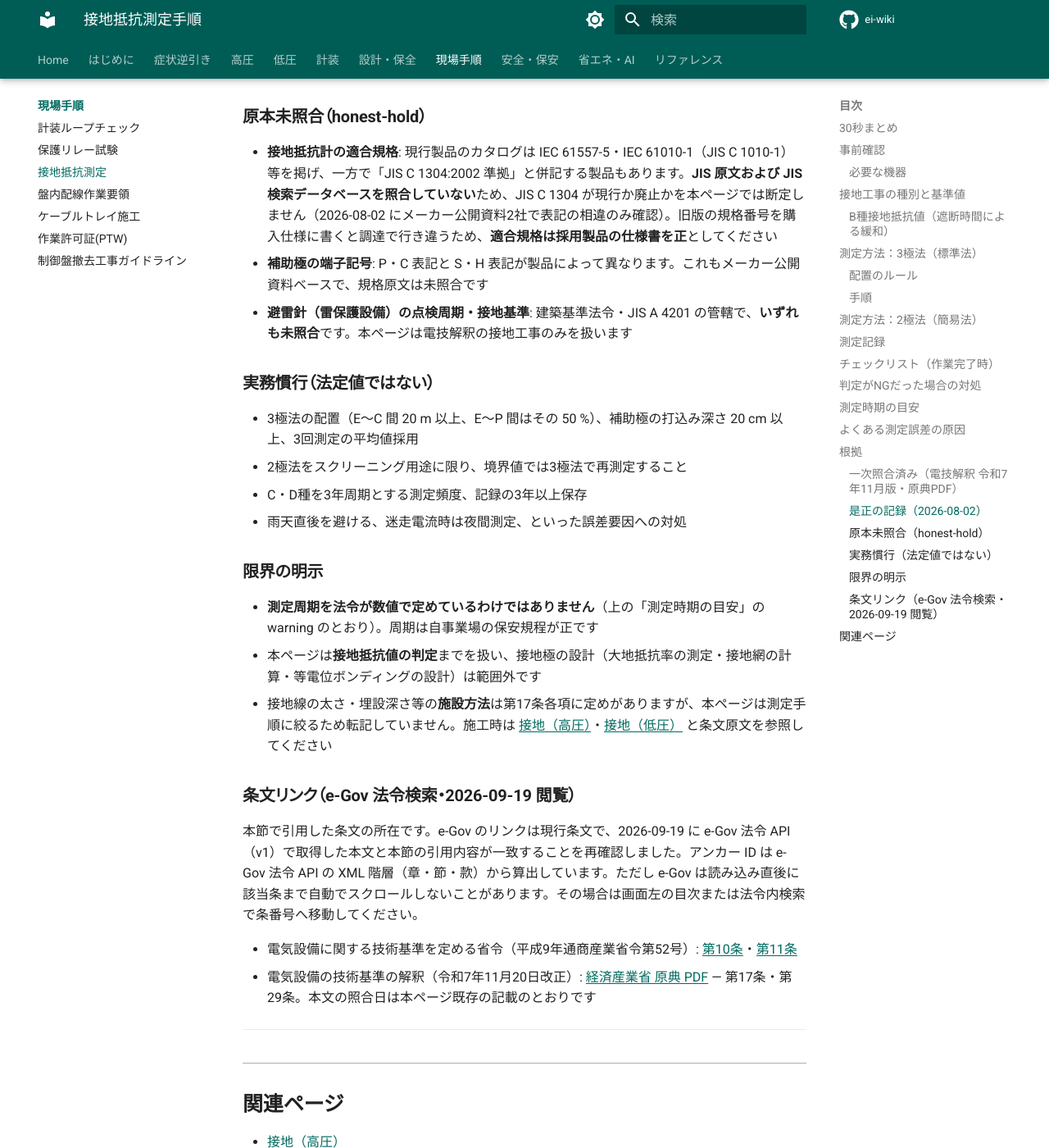
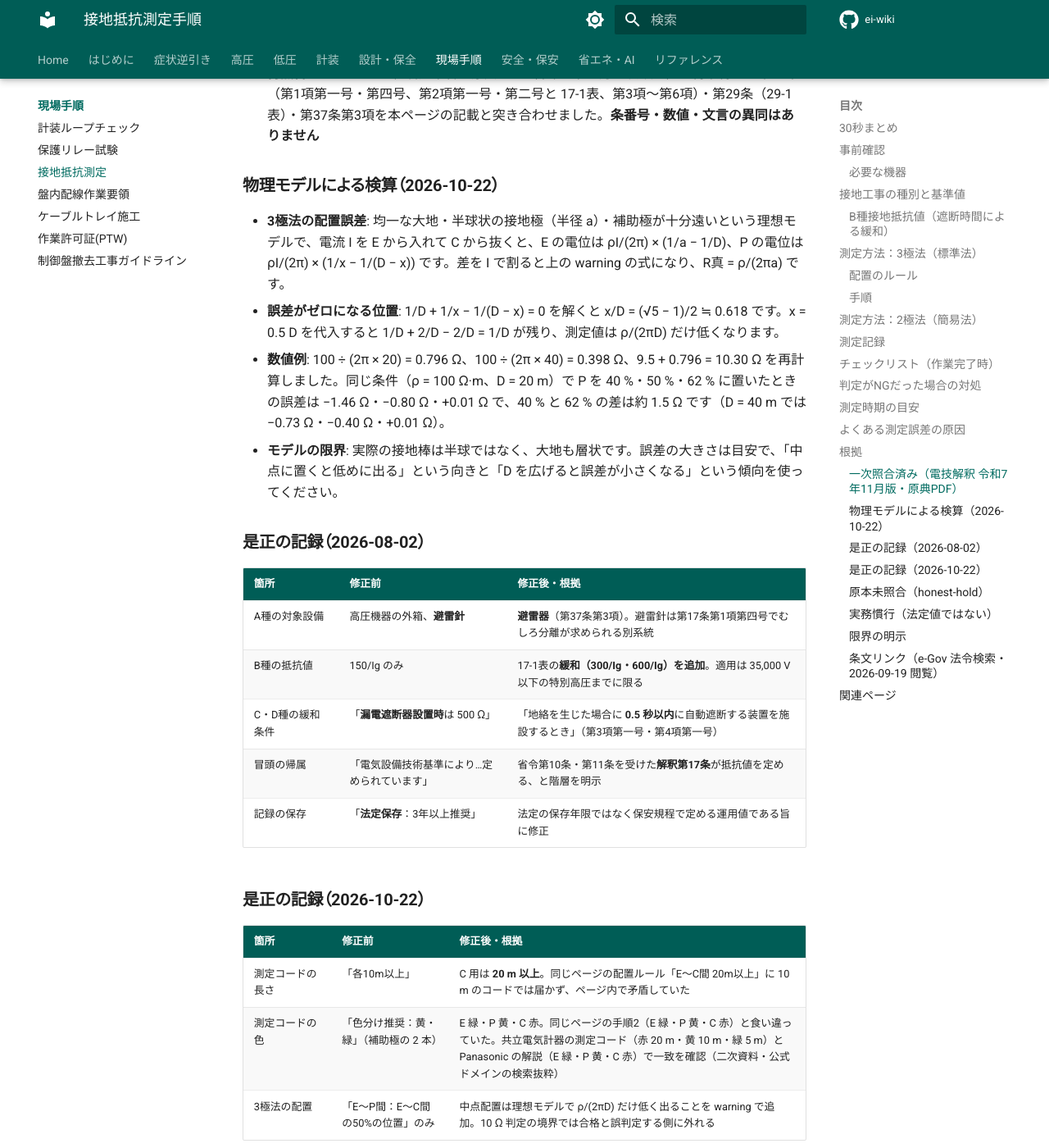
Before and after one commit to kfurufuru/ei-wiki, an MkDocs documentation site: the page built from docs/guidelines/grounding-inspection.md, in a window 1280 px wide and 1400 px high, scrolled down 8297 px. Shown: the whole window at 82% size. Built offline with MkDocs 1.6.1 and Material for MkDocs 9.7.7, drawn with Linux system fonts in a browser that asks for light colours; comment, search, counter and statistics services are not loaded; some of the changed text lies outside the part shown.

Commit message:
fix(接地抵抗測定): 測定コード長さ・色のページ内矛盾と3極法中点配置の過小評価を是正
- C 用コード 20 m 以上（配置 E〜C 20 m に 10 m コードでは届かない）。色を E緑・P黄・C赤に統一
- P を中点に置くと理想モデルで ρ/(2πD) 低く出る（10 Ω 判定で合格側に外れる）warning と検算を追加
- 電技解釈 第17条・第29条・第37条第3項を原典PDF（令和7年11月）で再照合、異同なし

Co-Authored-By: Claude Opus 5.5 <noreply@anthropic.com>
Claude-Session: https://claude.ai/code/session_014hFAKga6G9WfD9E6Ry5rht

````diff
--- a/docs/guidelines/grounding-inspection.md
+++ b/docs/guidelines/grounding-inspection.md
@@ -6,7 +6,7 @@ tags:
   - 接地
   - チェックリスト
 audience: [電気担当, 保全担当]
-last_verified: 2026-08-02
+last_verified: 2026-10-22
 ---
 
 # 接地抵抗測定手順
@@ -37,7 +37,7 @@ last_verified: 2026-08-02
 |------|---------|
 | 接地抵抗計（アーステスタ） | 0.01 Ω〜1 kΩ 以上のレンジ。適合規格は製品仕様で確認（下記注記） |
 | 補助接地棒（P棒・C棒） | 各1本（長さ30cm以上の金属棒） |
-| 補助接地コード | 各10m以上（色分け推奨：黄・緑） |
+| 測定コード | P 用 **10 m 以上**、C 用 **20 m 以上**（下の配置で E〜C 間 20 m に届く長さ）。E 用は計器から被測定接地端子まで届く長さ。色は E 緑・P 黄・C 赤が一般的 |
 | スパナ・ドライバ | 接地端子取り外し用 |
 | 記録用紙 | 測定値記録用 |
 
@@ -102,6 +102,23 @@ last_verified: 2026-08-02
 - E（被測定接地極）〜P（電位補助）〜C（電流補助）を**一直線上**に配置
 - E〜C間：**20m以上**（推奨）
 - E〜P間：E〜C間の**50%の位置**
+
+!!! warning "P を E〜C の中点に置くと、実際より低く出る"
+    均一な大地に半球状の接地極がある理想モデルで計算すると、E〜C 間の距離を D、E〜P 間の距離を x としたときの測定値は次のとおりです。
+
+    ```text
+    R測定 = R真 − (ρ / 2π) × (1/D + 1/x − 1/(D − x))
+
+    ρ：大地抵抗率（Ω·m）
+    ```
+
+    誤差がゼロになるのは x ≒ 0.618 D（61.8 % の位置）です。**x = 0.5 D では ρ / (2πD) だけ低く出ます。**
+    例：ρ = 100 Ω·m、D = 20 m なら 100 ÷ (2π × 20) ≒ 0.80 Ω 低く出ます。
+    A種・C種の 10 Ω で判定するとき、測定値 9.5 Ω でも真値は約 10.3 Ω で**不合格**になり得ます。
+    D を 40 m に広げれば、同じ条件で誤差は 0.40 Ω に半減します。
+
+    判定値に近い測定値が出たら、P を E〜C 間の 40 %・50 %・62 % の位置へ動かして測り直し、**62 % の位置の値を採ります。**
+    3点の値の差が大きいとき（同じ例で D = 20 m なら 40 % と 62 % で約 1.5 Ω 違う）は、C を遠ざけて測り直します。
 
 ### 手順
 
@@ -228,6 +245,14 @@ last_verified: 2026-08-02
 - **避雷器のA種**: 電技解釈 **第37条第3項**（高圧および特別高圧の電路に施設する避雷器にはA種接地工事）。ただし高圧架空電線路に施設する避雷器のうち第1項の規定によらないものは JESC E2018（2015）により第17条第1項第一号によらないことができる
 - **避雷針との分離**: 電技解釈 **第17条第1項第四号**（接地線は避雷針用地線を施設してある支持物に施設しないこと）
 - **照合日**: 2026-08-02。「電気設備の技術基準の解釈」（令和7年11月版）原典 PDF で逐語照合。改正で番号・数値が変わり得るため適用時は最新版を確認してください
+- **再照合**: 2026-10-22。経済産業省の原典 PDF（令和7年11月20日改正）を再取得し、第17条（第1項第一号・第四号、第2項第一号・第二号と 17-1表、第3項〜第6項）・第29条（29-1表）・第37条第3項を本ページの記載と突き合わせました。**条番号・数値・文言の異同はありません**
+
+### 物理モデルによる検算（2026-10-22）
+
+- **3極法の配置誤差**: 均一な大地・半球状の接地極（半径 a）・補助極が十分遠いという理想モデルで、電流 I を E から入れて C から抜くと、E の電位は ρI/(2π) × (1/a − 1/D)、P の電位は ρI/(2π) × (1/x − 1/(D − x)) です。差を I で割ると上の warning の式になり、R真 = ρ/(2πa) です。
+- **誤差がゼロになる位置**: 1/D + 1/x − 1/(D − x) = 0 を解くと x/D = (√5 − 1)/2 ≒ 0.618 です。x = 0.5 D を代入すると 1/D + 2/D − 2/D = 1/D が残り、測定値は ρ/(2πD) だけ低くなります。
+- **数値例**: 100 ÷ (2π × 20) = 0.796 Ω、100 ÷ (2π × 40) = 0.398 Ω、9.5 + 0.796 = 10.30 Ω を再計算しました。同じ条件（ρ = 100 Ω·m、D = 20 m）で P を 40 %・50 %・62 % に置いたときの誤差は −1.46 Ω・−0.80 Ω・+0.01 Ω で、40 % と 62 % の差は約 1.5 Ω です（D = 40 m では −0.73 Ω・−0.40 Ω・+0.01 Ω）。
+- **モデルの限界**: 実際の接地棒は半球ではなく、大地も層状です。誤差の大きさは目安で、「中点に置くと低めに出る」という向きと「D を広げると誤差が小さくなる」という傾向を使ってください。
 
 ### 是正の記録（2026-08-02）
 
@@ -239,6 +264,14 @@ last_verified: 2026-08-02
 | 冒頭の帰属 | 「電気設備技術基準により…定められています」 | 省令第10条・第11条を受けた**解釈第17条**が抵抗値を定める、と階層を明示 |
 | 記録の保存 | 「**法定保存**：3年以上推奨」 | 法定の保存年限ではなく保安規程で定める運用値である旨に修正 |
 
+### 是正の記録（2026-10-22）
+
+| 箇所 | 修正前 | 修正後・根拠 |
+|---|---|---|
+| 測定コードの長さ | 「各10m以上」 | C 用は **20 m 以上**。同じページの配置ルール「E〜C間 20m以上」に 10 m のコードでは届かず、ページ内で矛盾していた |
+| 測定コードの色 | 「色分け推奨：黄・緑」（補助極の 2 本） | E 緑・P 黄・C 赤。同じページの手順2（E 緑・P 黄・C 赤）と食い違っていた。共立電気計器の測定コード（赤 20 m・黄 10 m・緑 5 m）と Panasonic の解説（E 緑・P 黄・C 赤）で一致を確認（二次資料・公式ドメインの検索抜粋） |
+| 3極法の配置 | 「E〜P間：E〜C間の50%の位置」のみ | 中点配置は理想モデルで ρ/(2πD) だけ低く出ることを warning で追加。10 Ω 判定の境界では合格と誤判定する側に外れる |
+
 ### 原本未照合（honest-hold）
 
 - **接地抵抗計の適合規格**: 現行製品のカタログは IEC 61557-5・IEC 61010-1（JIS C 1010-1）等を掲げ、一方で「JIS C 1304:2002 準拠」と併記する製品もあります。**JIS 原文および JIS 検索データベースを照合していない**ため、JIS C 1304 が現行か廃止かを本ページでは断定しません（2026-08-02 にメーカー公開資料2社で表記の相違のみ確認）。旧版の規格番号を購入仕様に書くと調達で行き違うため、**適合規格は採用製品の仕様書を正**としてください
@@ -248,6 +281,7 @@ last_verified: 2026-08-02
 ### 実務慣行（法定値ではない）
 
 - 3極法の配置（E〜C 間 20 m 以上、E〜P 間はその 50 %）、補助極の打込み深さ 20 cm 以上、3回測定の平均値採用
+- 判定値に近いときに P を 40 %・50 %・62 % へ動かし、62 % の値を採り、3点の差が大きければ C を遠ざけること（上の物理モデルの帰結を手順にしたもの。規格の要求としては照合していません）
 - 2極法をスクリーニング用途に限り、境界値では3極法で再測定すること
 - C・D種を3年周期とする測定頻度、記録の3年以上保存
 - 雨天直後を避ける、迷走電流時は夜間測定、といった誤差要因への対処
````
